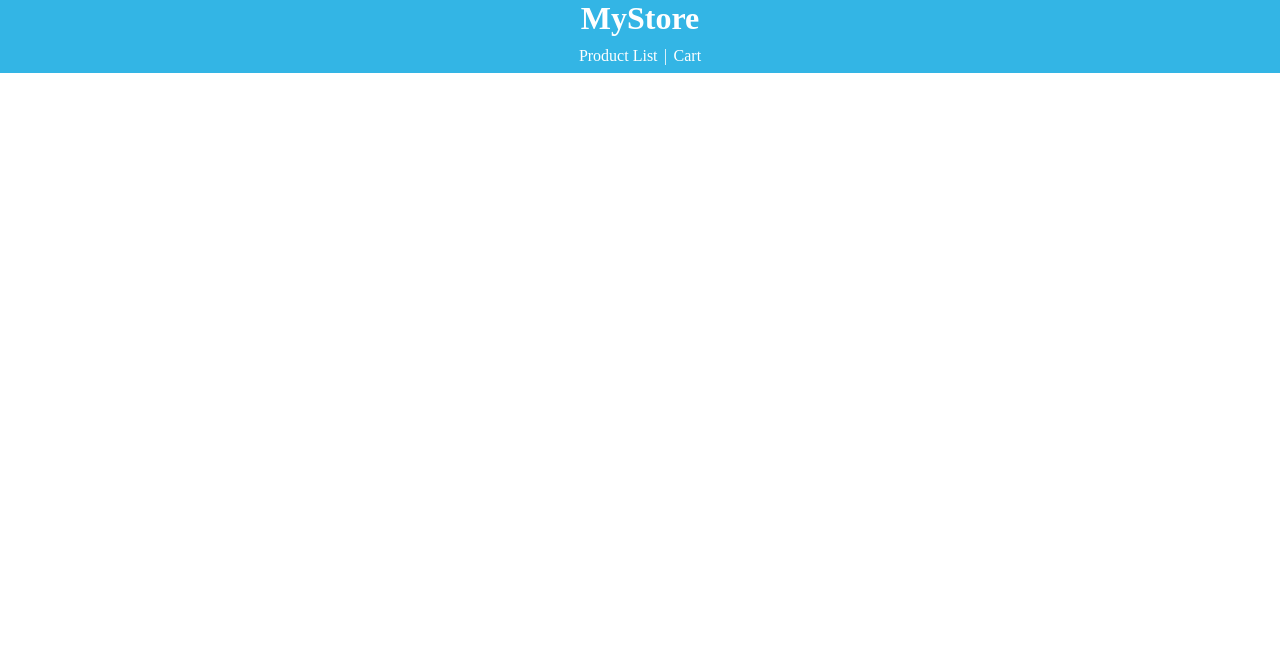
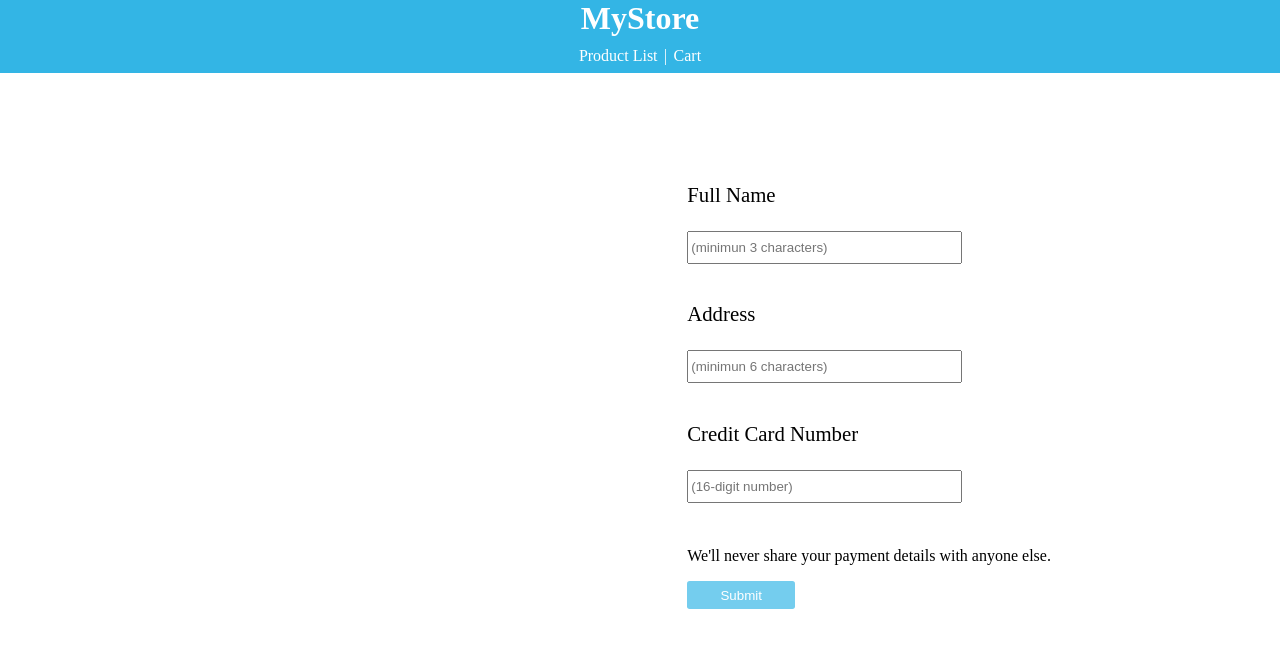
Before and after one commit to hanin77/storeFront, an Angular app: page /cart in a window 1280 px wide. Shown: the top 648 px of the page. Built offline with nearby package versions, Linux system fonts and the light colour scheme.

Commit message:
feat: add userForm component

```diff
--- a/src/app/components/cart/cart.component.css
+++ b/src/app/components/cart/cart.component.css
@@ -29,34 +29,3 @@
 .cart-item__info p:first-child {
   font-weight: 700;
 }
-
-.order-form {
-  margin-top: 100px;
-  display: flex;
-  flex-direction: column;
-}
-
-.order-form .input-group {
-  display: flex;
-  flex-direction: column;
-  font-size: 1.3em;
-  padding: 0.5em 0;
-}
-
-.order-form input {
-  width: 20em;
-  height: 2em;
-}
-.btn {
-  background: #33b5e5;
-  width: 108px;
-  border: none;
-  color: #fff;
-  padding: 0.5em 0.5em;
-  border-radius: 0.2em;
-}
-
-.btn:hover {
-  background: #0597cc;
-  cursor: pointer;
-}
--- a/src/app/components/cart/cart.component.html
+++ b/src/app/components/cart/cart.component.html
@@ -21,4 +21,5 @@
     </div>
     <h4 *ngIf="total">Total Price:{{ total }}</h4>
   </div>
+  <app-user-form (userForm)="onSubmit($event)"></app-user-form>
 </div>
--- a/src/app/components/cart/cart.component.ts
+++ b/src/app/components/cart/cart.component.ts
@@ -1,4 +1,5 @@
 import { Component, OnInit } from '@angular/core';
+import { Router } from '@angular/router';
 import { CartItem } from 'src/app/models/CartItem';
 import { CartService } from 'src/app/services/cart.service';
 
@@ -10,7 +11,7 @@ import { CartService } from 'src/app/services/cart.service';
 export class CartComponent implements OnInit {
   cart: CartItem[] = [];
   total: number = 0;
-  constructor(private cartService: CartService) {}
+  constructor(private cartService: CartService, private router: Router) {}
 
   ngOnInit(): void {
     this.cart = this.cartService.getCart();
@@ -31,4 +32,10 @@ export class CartComponent implements OnInit {
       0
     );
   }
+  onSubmit(event: any) {
+    this.cartService.setOrder({ ...event, total: this.total });
+    console.log(this.cartService.getOrder());
+    //navigate to success order page
+    this.router.navigate(['']);
+  }
 }
--- /dev/null
+++ b/src/app/components/user-form/user-form.component.css
@@ -0,0 +1,39 @@
+form {
+  margin-top: 100px;
+  display: flex;
+  flex-direction: column;
+}
+
+.input-group {
+  display: flex;
+  flex-direction: column;
+  font-size: 1.3em;
+  padding: 0.5em 0;
+}
+
+.input-group input {
+  width: 20em;
+  height: 2em;
+}
+.btn {
+  background: #33b5e5;
+  width: 108px;
+  border: none;
+  color: #fff;
+  padding: 0.5em 0.5em;
+  border-radius: 0.2em;
+}
+
+.btn:hover:enabled {
+  background: #0597cc;
+  cursor: pointer;
+}
+
+.btn:disabled {
+  background: #74cdee;
+}
+.text-danger {
+  color: red;
+  padding-top: 0.3em;
+  font-size: 0.7em;
+}
--- /dev/null
+++ b/src/app/components/user-form/user-form.component.html
@@ -0,0 +1,80 @@
+<form [formGroup]="createForm" (ngSubmit)="onSubmit()">
+  <div class="input-group">
+    <label>Full Name </label><br />
+    <input
+      type="text"
+      formControlName="fullName"
+      placeholder="(minimun 3 characters)"
+      required
+      [ngClass]="{
+        'is-invalid': submitted && fullName?.touched && fullName?.errors
+      }"
+    />
+
+    <div
+      *ngIf="fullName?.invalid && (fullName?.dirty || fullName?.touched)"
+      class="text-danger"
+    >
+      <div *ngIf="fullName?.errors?.['required']">Full Name is required.</div>
+      <div *ngIf="fullName?.errors?.['minlength']">
+        fullName must be at least 3 characters long.
+      </div>
+    </div>
+  </div>
+  <br />
+  <div class="input-group">
+    <label>Address </label><br />
+    <input
+      class="form-control"
+      type="text"
+      formControlName="address"
+      placeholder="(minimun 6 characters)"
+      [ngClass]="{
+        'is-invalid': submitted && address?.touched && address?.errors
+      }"
+    />
+    <div
+      *ngIf="address?.invalid && (address?.dirty || address?.touched)"
+      class="text-danger"
+    >
+      <div *ngIf="address?.errors?.['required']">Address is required.</div>
+      <div *ngIf="address?.errors?.['minlength']">
+        respect min length of 6 characters.
+      </div>
+    </div>
+  </div>
+
+  <br />
+  <div class="input-group">
+    <label>Credit Card Number </label><br />
+    <input
+      type="text"
+      formControlName="cardNumber"
+      placeholder="(16-digit number)"
+      [ngClass]="{
+        'is-invalid': submitted && cardNumber?.touched && cardNumber?.errors
+      }"
+    />
+
+    <div
+      *ngIf="cardNumber?.invalid && (cardNumber?.dirty || cardNumber?.touched)"
+      class="text-danger"
+    >
+      <div *ngIf="cardNumber?.errors?.['required']">
+        Credit Card Number is required.
+      </div>
+      <div *ngIf="cardNumber?.errors?.['maxlength']">
+        Respect max length 16 numbers.
+      </div>
+      <div *ngIf="cardNumber?.errors?.['minlength']">
+        Respect min length 16 numbers.
+      </div>
+    </div>
+  </div>
+
+  <br />
+  <p>We'll never share your payment details with anyone else.</p>
+  <button type="submit" class="btn btn-primary" [disabled]="!createForm.valid">
+    Submit
+  </button>
+</form>
--- /dev/null
+++ b/src/app/components/user-form/user-form.component.ts
@@ -0,0 +1,48 @@
+import { Component, EventEmitter, OnInit, Output } from '@angular/core';
+import {
+  FormBuilder,
+  FormControl,
+  FormGroup,
+  Validators,
+} from '@angular/forms';
+import { Router } from '@angular/router';
+import { CartService } from 'src/app/services/cart.service';
+@Component({
+  selector: 'app-user-form',
+  templateUrl: './user-form.component.html',
+  styleUrls: ['./user-form.component.css'],
+})
+export class UserFormComponent implements OnInit {
+  createForm!: FormGroup;
+  submitted = false;
+  @Output() userForm = new EventEmitter();
+  constructor(private fb: FormBuilder) {}
+
+  ngOnInit(): void {
+    this.createForm = this.fb.group({
+      fullName: ['', [Validators.required, Validators.minLength(3)]],
+      address: ['', [Validators.required, Validators.minLength(6)]],
+      cardNumber: [
+        '',
+        [
+          Validators.required,
+          Validators.maxLength(16),
+          Validators.minLength(16),
+        ],
+      ],
+    });
+  }
+  onSubmit() {
+    this.userForm.emit(this.createForm.value);
+  }
+
+  get fullName() {
+    return this.createForm.get('fullName');
+  }
+  get address() {
+    return this.createForm.get('address');
+  }
+  get cardNumber() {
+    return this.createForm.get('cardNumber');
+  }
+}
```
Also changed, not shown: src/app/app.module.ts (+10 -2 lines), 1 other file (tests, documents, lock files or other folders).
